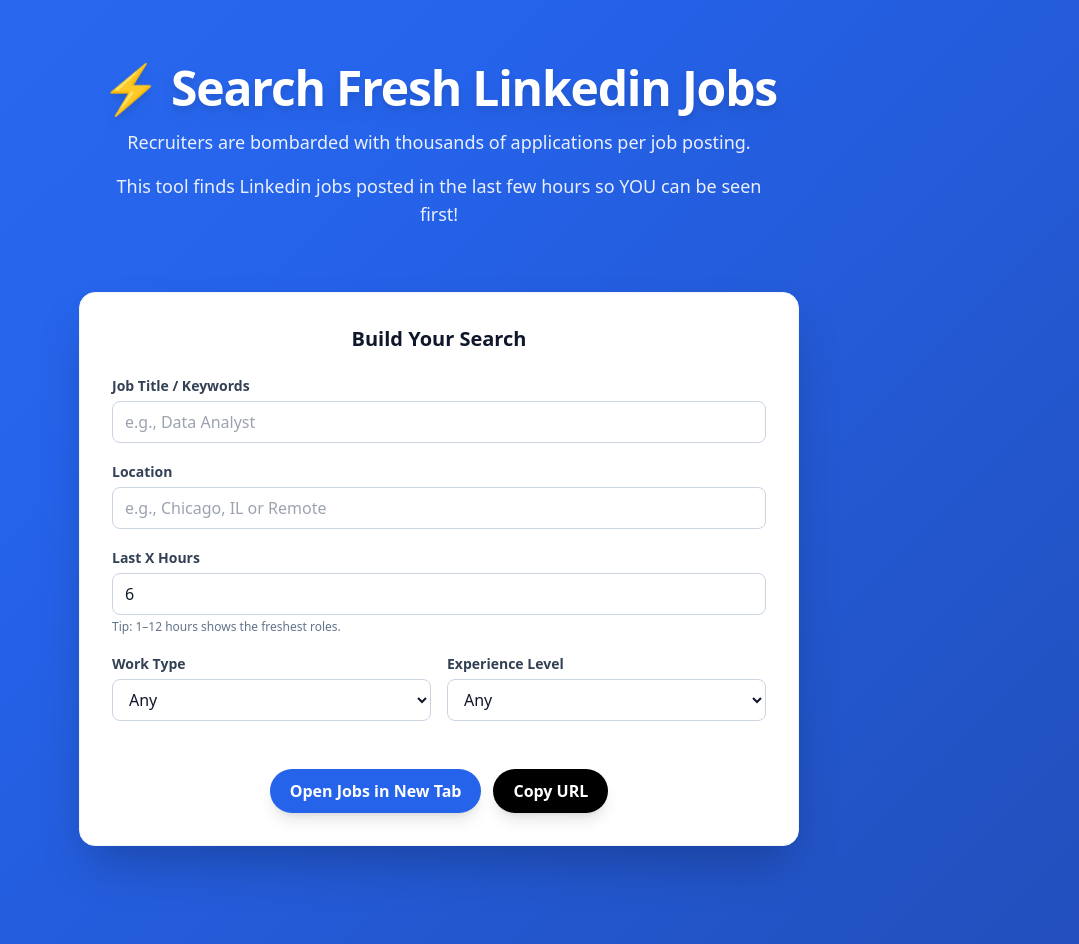
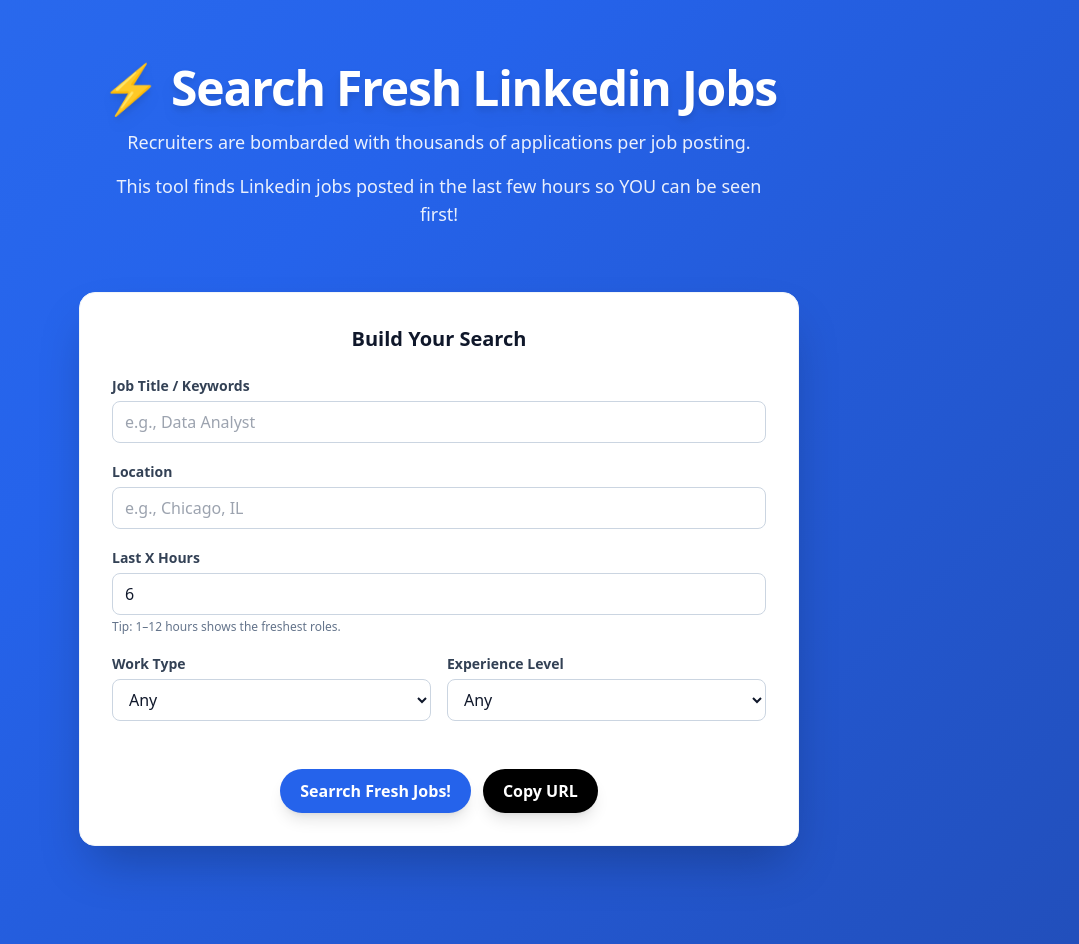
Before and after one commit to ThomasCerr/Job-Search-Tool, a Next.js app: page / in a window 1280 px wide. Shown: the top 944 px of the page, without its empty margins (201-1280 px from the left). Built offline with nearby package versions, Linux system fonts and the light colour scheme.

Commit message:
Update page.tsx

```diff
--- a/app/page.tsx
+++ b/app/page.tsx
@@ -67,7 +67,7 @@
             </div>
             <div>
               <label className="label">Location</label>
-              <input className="input mt-1" placeholder="e.g., Chicago, IL or Remote" value={location} onChange={e=>setLocation(e.target.value)} />
+              <input className="input mt-1" placeholder="e.g., Chicago, IL" value={location} onChange={e=>setLocation(e.target.value)} />
             </div>
             <div>
               <label className="label">Last X Hours</label>
@@ -102,7 +102,7 @@
             {/* Show action buttons always */}
             <div className="text-center mt-8 space-y-5">
               <div className="flex justify-center gap-3">
-                <a target="_blank" href={link} className="btn btn-primary">Open Jobs in New Tab</a>
+                <a target="_blank" href={link} className="btn btn-primary">Searrch Fresh Jobs!</a>
                 <button className="btn btn-secondary" onClick={copy}>Copy URL</button>
               </div>
             </div>
```
